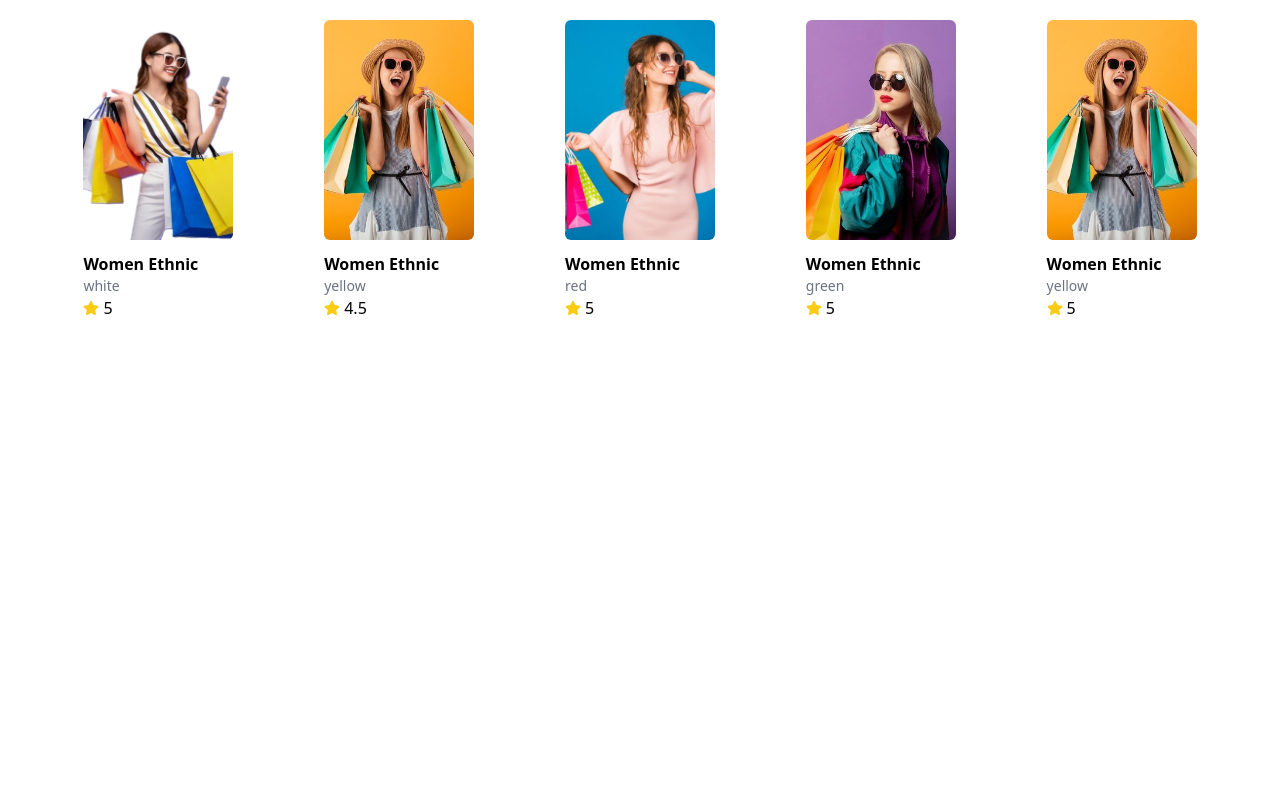
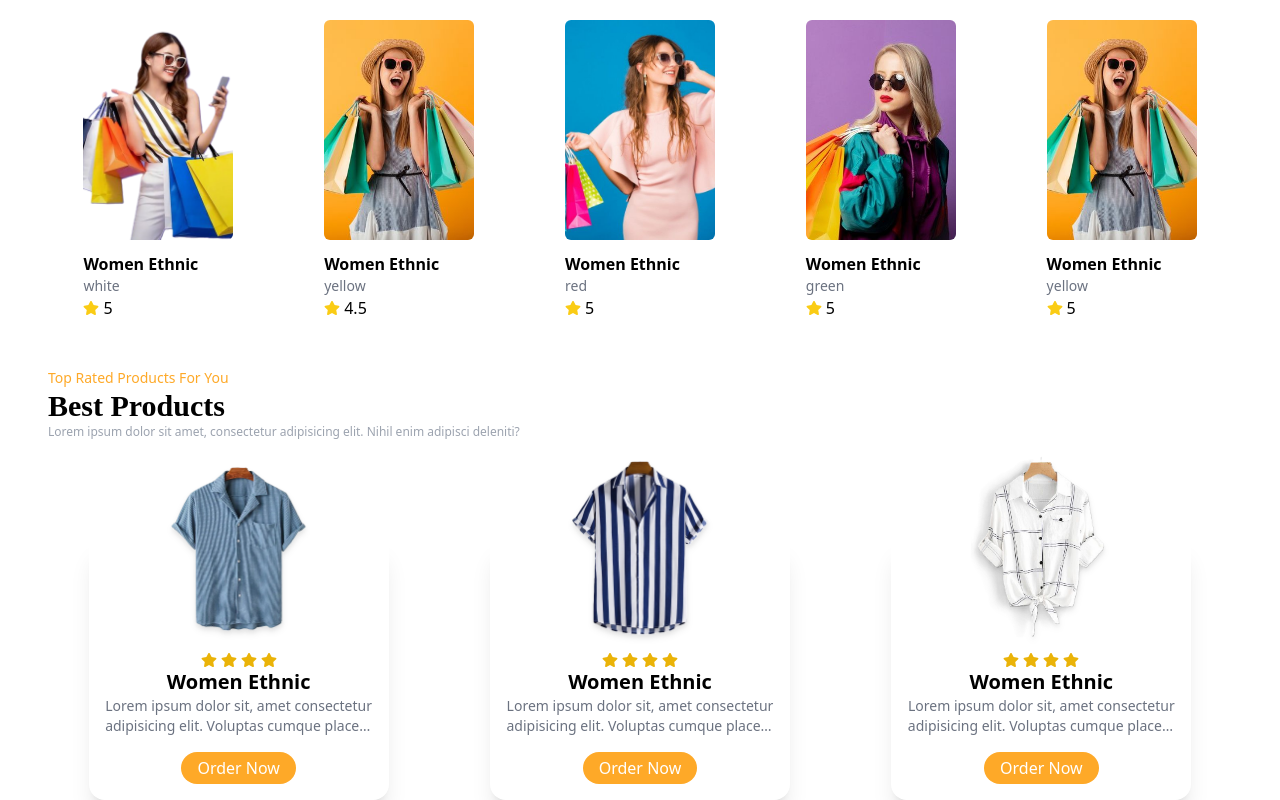
Before and after one commit to dawittamene/zumbara-ecommerce-using-react-, a React (Vite) app: page / in a window 1280 px wide. Shown: the part 890-1690 px from the top of the page. Before the commit the page ends 1258 px from the top, so only its background shows below. Built offline with nearby package versions, Linux system fonts and the light colour scheme.

Commit message:
topproducts page done

```diff
--- a/src/App.jsx
+++ b/src/App.jsx
@@ -4,6 +4,7 @@ import Hero from "./Components/Hero/Hero";
 import Products from "./Components/Products/Products";
 import AOS from 'aos';
 import 'aos/dist/aos.css';
+import TopProducts from "./Components/TopProducts/TopProducts";
 
 
 function App() {
@@ -37,6 +38,7 @@ function App() {
         <Navbar theme={theme} setTheme={setTheme} />
         <Hero />
         <Products />
+        <TopProducts />
       </div>
     </>
   )
--- a/src/Components/Products/Products.jsx
+++ b/src/Components/Products/Products.jsx
@@ -68,11 +68,11 @@ const Products = () => {
                 data-aos="fade-up"
                 className=' text-3xl font-bold font-[poppins]'>Products</h1>
                 <p
-                data-aos="fade-up"
-                 className=' text-xs text-gray-400'>
+                    data-aos="fade-up" className=' text-xs text-gray-400'>
                     Lorem ipsum dolor sit amet, consectetur
                     adipisicing elit. Nihil enim adipisci deleniti?
                 </p>
+
             </div>
 
 
--- /dev/null
+++ b/src/Components/TopProducts/TopProducts.jsx
@@ -0,0 +1,120 @@
+import React from 'react'
+import Image1 from '../../assets/shirt/shirt.png'
+import Image2 from '../../assets/shirt/shirt2.png'
+import Image3 from '../../assets/shirt/shirt3.png'
+import { FaStar } from 'react-icons/fa'
+
+
+
+const ProductData = [
+    {
+        id:1,
+        image:Image1,
+        title:'Women Ethnic',
+        description: "Lorem ipsum dolor sit, amet consectetur adipisicing elit. Voluptas cumque placeat possimus?"
+
+
+    },
+    {
+        id:2,
+        image:Image2,
+        title:'Women Ethnic',
+        description: "Lorem ipsum dolor sit, amet consectetur adipisicing elit. Voluptas cumque placeat possimus?"
+
+
+    },
+    {
+        id:3,
+        image:Image3,
+        title:'Women Ethnic',
+        description: "Lorem ipsum dolor sit, amet consectetur adipisicing elit. Voluptas cumque placeat possimus?"
+
+
+    },
+
+
+
+]
+
+const TopProducts = () => {
+  return (
+    <div>
+        <div className=' container'>
+            {/* Header section */}
+            <div className=' text-left  mb-24'>
+                <p
+                data-aos="fade-up"
+                className=' text-sm text-primary'>Top Rated Products For You</p>
+                <h1
+                data-aos="fade-up"
+                className=' text-3xl font-bold font-[poppins]'>Best Products</h1>
+                <p
+                    data-aos="fade-up" className=' text-xs text-gray-400'>
+                    Lorem ipsum dolor sit amet, consectetur
+                    adipisicing elit. Nihil enim adipisci deleniti?
+                </p>
+
+            </div>
+
+            {/* Body section */}
+            <div>
+
+                <div className='grid grid-cols-1 sm:grid-cols-2 md:grid-cols-3 gap-20 place-items-center md:gap-5'>
+                    {/* cart section */}
+
+                    {
+                        ProductData.map((data) =>(
+                            <div
+                            data-aos="zoom-in"
+                            className=' rounded-2xl text-black dark:bg-gray-800
+                             hover:bg-black/40 dark:hover:bg-primary hover:text-white
+                              relative shadow-xl duration-300 group max-w-[300px]
+                             '>
+                                {/* image section  */}
+                                <div
+                                className=' h-[100px]'>
+                                    <img src={data.image} alt=""
+                                    className=' max-w-[140px] block mx-auto transform -translate-y-20
+                                    group-hover:scale-105 duration-300 drop-shadow-md'
+                                    />
+                                </div>
+                                {/* details section */}
+
+                                <div className='p-4 text-center'>
+                                    {/* star rating */}
+                                    <div className=' w-full flex items-center justify-center gap-1'>
+                                        <FaStar className=' text-yellow-500'/>
+                                        <FaStar className=' text-yellow-500'/>
+                                        <FaStar className=' text-yellow-500'/>
+                                        <FaStar className=' text-yellow-500'/>
+                                    </div>
+                                    <h1 className=' text-xl font-bold '>{data.title}</h1>
+                                    <p
+                                     className=' text-gray-500 group-hover:text-white duration-300 text-sm line-clamp-2'
+                                    >{data.description}</p>
+
+                                    <button
+                                    className=' bg-primary hover:scale-105 duration-300 text-white
+                                     py-1 px-4 rounded-full mt-4 group-hover:bg-white group-hover:text-primary'
+                                    //  onClick={handleOrderPopup}
+                                    >
+                                        Order Now
+
+                                    </button>
+                                </div>
+                            </div>
+                        ))
+                    }
+
+
+
+                </div>
+            </div>
+
+
+        </div>
+    </div>
+  )
+}
+
+export default TopProducts
```
